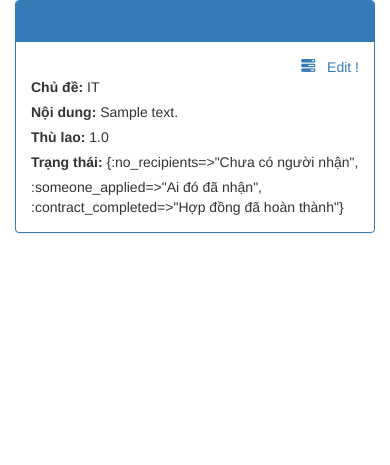
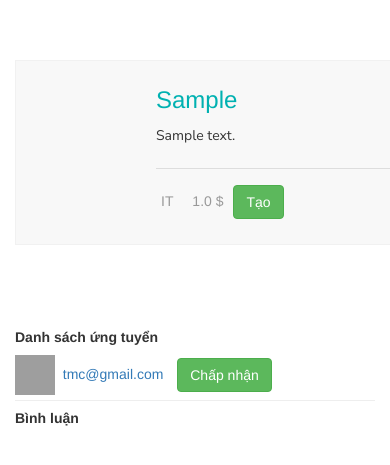
Before and after one commit to tranchien2002/teach_me, a Rails app: page /requests/1 in a window 390 px wide; the page is wider, and only the part inside the window is pictured. Shown: the part 235-700 px from the top of that part. Run offline with Rails 7, Linux system fonts and the light colour scheme; tables that the repository leaves empty hold one stand-in row (values such as "Sample post"); style sheets or scripts are compiled from the project's sources; parts of the project's set-up code (start-up, migrations or seed data) failed here and were passed over; some libraries are stand-ins or nearby versions; grey boxes are pictures that could not be loaded.

Commit message:
apply request

```diff
--- a/app/assets/stylesheets/custom.scss
+++ b/app/assets/stylesheets/custom.scss
@@ -182,3 +182,15 @@ hr {
 .request  {
   width: 1108px;
 }
+
+.apply-button {
+  width: 80%;
+  margin: 50px;
+}
+
+.job-list {
+  background: #f8f8f8;
+}
+.accept-apply {
+  margin-left: 10px;
+}
--- a/app/controllers/requests_controller.rb
+++ b/app/controllers/requests_controller.rb
@@ -18,7 +18,7 @@ class RequestsController < ApplicationController
   end
 
   def index
-    @requests = Request.request_user(current_user.id).page(params[:page]).per(Settings.request.per)
+    @requests = current_user.requests.page(params[:page]).per(Settings.request.per)
     respond_to do |format|
       format.js
       format.html
@@ -39,6 +39,7 @@ class RequestsController < ApplicationController
   end
 
   def show
+    @appliers = @request.applier
   end
 
   def destroy
--- a/app/models/request.rb
+++ b/app/models/request.rb
@@ -2,10 +2,13 @@ class Request < ApplicationRecord
   enum topic: {Math: 0, IT: 1, Literary: 2, History: 3, Chemistry:4, Physics: 5, Other: 6}
   enum status: {No_recipients: 1, Applying: 2, Done: 3}
   has_many :applies, dependent: :destroy
+  has_many :applier, through: :applies, source: :user
   belongs_to :user
   validates :bill, presence: true, numericality: { only_float: true },format: {with: /[0-9]*\.[0-9]*/}
   validates :header, presence: true, length: {minimum: Settings.request.header.minimum}
   validates :content, presence: true, length: {minimum: Settings.request.content.minimum}
 
-  scope :request_user, -> user_id { where user_id: user_id}
+  def is_user? other_id
+    user_id == other_id
+  end
 end
--- a/app/models/user.rb
+++ b/app/models/user.rb
@@ -7,6 +7,7 @@ class User < ApplicationRecord
   has_many :newbies, class_name: Conversation.name, foreign_key: :newbie_id, dependent: :destroy
   has_many :messages, foreign_key: :user_id, dependent: :destroy
   has_many :applies, foreign_key: :user_id, dependent: :destroy
+  has_many :appling, through: :applies, source: :request
   has_many :payments, foreign_key: :user_id, dependent: :destroy
   has_many :diplomas, foreign_key: :user_id, dependent: :destroy
   has_many :requests, foreign_key: :user_id, dependent: :destroy
--- /dev/null
+++ b/app/views/applies/create.js.erb
@@ -0,0 +1 @@
+$("#list-appliers").prepend("<%= j render partial: "users/applier", locals: {applier: @applier} %>");
--- a/app/views/requests/_request.html.erb
+++ b/app/views/requests/_request.html.erb
@@ -22,7 +22,7 @@
           <%= t "views.requests.index.more_detail" %>
         </a>
         <span id="delete-request">
-          <%= link_to request, method: :delete, data: {confirm: t "views.requests.show.confirm"}, remote: true do %>
+          <%= link_to request, method: :delete, data: {confirm: t("views.requests.show.confirm")}, remote: true do %>
             <i class="fa fa-times" aria-hidden="true"></i>
           <% end %>
         </span>
--- a/app/views/requests/show.html.erb
+++ b/app/views/requests/show.html.erb
@@ -1,19 +1,51 @@
+<section class="find-job section">
+  <div class="container">
+    <div class="row">
+      <div class="col-md-12" id="requests-<%= @request.id %>">
+        <div class="job-list">
+          <div class="thumb">
+            <a href="job-details.html"><img src="" alt=""></a>
+          </div>
+          <div class="job-list-content">
+            <h4><%= @request.header %></a><span class="<%= @request.status %>"><%= @request.status %></span></h4>
+            <p><%= @request.content %></p>
+            <div class="job-tag request">
+              <div class="pull-left">
+                <div class="meta-tag">
+                  <span><a href="browse-categories.html"><i class="ti-brush"></i><%= @request.topic %></a></span>
+                  <span><i class="ti-time"></i><%= @request.bill %> $</span>
+                </div>
+              </div>
+              <div class="pull-right">
+                <% if user_signed_in? %>
+                  <%= button_to t("views.requests.show.apply"), applies_url(request_id: @request.id),
+                                class: "btn btn-success", remote: true %>
+                <% else %>
+                    <a href="#loginModal" data-toggle="modal" id="login-button" class="btn btn-success">
+                      <%= t "views.requests.new.submit" %></a>
+                <% end %>
+              </div>
+            </div>
+          </div>
+        </div>
+      </div>
+    </div>
+  </div>
+</section>
 <div class="container">
- <div class="row">
-  <div class="col-md-8" >
-   <div class="panel panel-primary">
-    <div class="panel-heading"><%= link_to @request.header , @request %></div>
-     <div class="panel-body">
-      <div align="right"><a href='<%= edit_request_path %>'><span class='glyphicon glyphicon-tasks'></span> &nbsp Edit ! </a></div>
-      <label><%= t "views.requests.show.topic" %>:&nbsp</label><span><%= @request.topic %></span>
-        <br>
-      <label><%= t "views.requests.show.content" %>:&nbsp</label><span><%= @request.content %></span>
-        <br>
-      <label><%= t "views.requests.show.bill" %>:&nbsp</label><span><%= @request.bill %></span>
-      <br>
-      <label><%= t "views.requests.show.status" %>:&nbsp</label><span><%= t ".#{@request.status}" %></span>
+  <div class="row">
+    <div class="col-6 col-md-4" >
+      <h5><b><%= t "views.requests.show.appliers" %></b></h5>
+        <div style=" word-wrap: break-word;">
+          <ul id="list-appliers">
+            <% @appliers.each do |applier| %>
+              <%= render partial: "users/applier", locals:{applier: applier}%>
+            <% end %>
+          </ul>
+        </div>
     </div>
-   </div>
+    <div class="col-12 col-md-8">
+      <h5><b><%= t "views.requests.show.comments" %></b></h5>
+    </div>
   </div>
- </div>
 </div>
--- /dev/null
+++ b/app/views/users/_applier.html.erb
@@ -0,0 +1,12 @@
+<li class="user-apply">
+  <div id="comment-food">
+    <div>
+      <img src ="https://cdn1.iconfinder.com/data/icons/user-pictures/101/malecostume-512.png" height="40" width="40">&nbsp;
+      <%= link_to applier.email, user_path(applier) %>
+      <button class="btn btn-success accept-apply"><%= t "views.requests.show.accept" %></button>
+    </div>
+    <hr>
+    <div id="comment-content">
+    </div>
+  </div>
+</li>
--- a/config/locales/en.yml
+++ b/config/locales/en.yml
@@ -38,6 +38,10 @@ en:
         bill: "Bill"
         status: "Status"
         confirm: "Are you sure?"
+        comments: "Comments"
+        appliers: "Appliers"
+        accept: "Accept"
+        apply: "Apply"
       edit:
         submit: "Update"
       index:
@@ -56,3 +60,8 @@ en:
     users:
       show:
         danger: "Can't find this user"
+    applies:
+      create:
+        incorrect: "Can not apply"
+        error:
+          owner: "You can not apply your request"
--- a/config/locales/vi.yml
+++ b/config/locales/vi.yml
@@ -38,6 +38,10 @@ vi:
         bill: "Thù lao"
         status: "Trạng thái"
         confirm: "Bạn có chắc không?"
+        comments: "Bình luận"
+        appliers: "Danh sách ứng tuyển"
+        accept: "Chấp nhận"
+        apply: "Ứng tuyển"
       edit:
         submit: "Thay đổi"
       index:
@@ -56,3 +60,8 @@ vi:
     users:
       show:
         danger: "Không tìm thấy người dùng"
+      applies:
+        create:
+          incorrect: "Không thể ứng tuyển"
+          error:
+            owner: "Bạn không thể tự ứng tuyển"
--- a/config/routes.rb
+++ b/config/routes.rb
@@ -4,6 +4,7 @@ Rails.application.routes.draw do
   devise_for :users, controllers: {omniauth_callbacks: "users/omniauth_callbacks"}
   resources :users, only: [:index, :show]
   resources :requests
+  resources :applies, only: [:create]
 
   namespace :admin do
     root "admin#index"
--- a/db/seeds.rb
+++ b/db/seeds.rb
@@ -5,8 +5,8 @@
 #
 #   movies = Movie.create([{ name: 'Star Wars' }, { name: 'Lord of the Rings' }])
 #   Character.create(name: 'Luke', movie: movies.first)
-User.create email: "tmc@gmail.com", password: "12345678", password_confirmation: "12345678"
-User.create email: "pvt@gmail.com", password: "12345678", password_confirmation: "12345678", admin: true
+User.create email: "tmc@gmail.com",name: "chien", password: "12345678", password_confirmation: "12345678"
+User.create email: "pvt@gmail.com",name: "Duc", password: "12345678", password_confirmation: "12345678", admin: true
 20.times do
   Request.create topic: 1, content: Faker::Lorem.paragraph(2), header: Faker::Lorem.paragraph(2),
                  bill: 100, status: 3, user_id: 1
--- a/vendor/assets/stylesheets/custom-components.css.erb
+++ b/vendor/assets/stylesheets/custom-components.css.erb
@@ -1258,6 +1258,7 @@ footer {
   padding: 15px;
   display: inline-block;
   margin-bottom: 15px;
+  background: #f8f8f8;
 }
 .job-list .thumb {
   float: left;
```
Also changed, not shown: app/controllers/applies_controller.rb (added, +15 -0 lines), app/models/apply.rb (+8 -1 lines).
